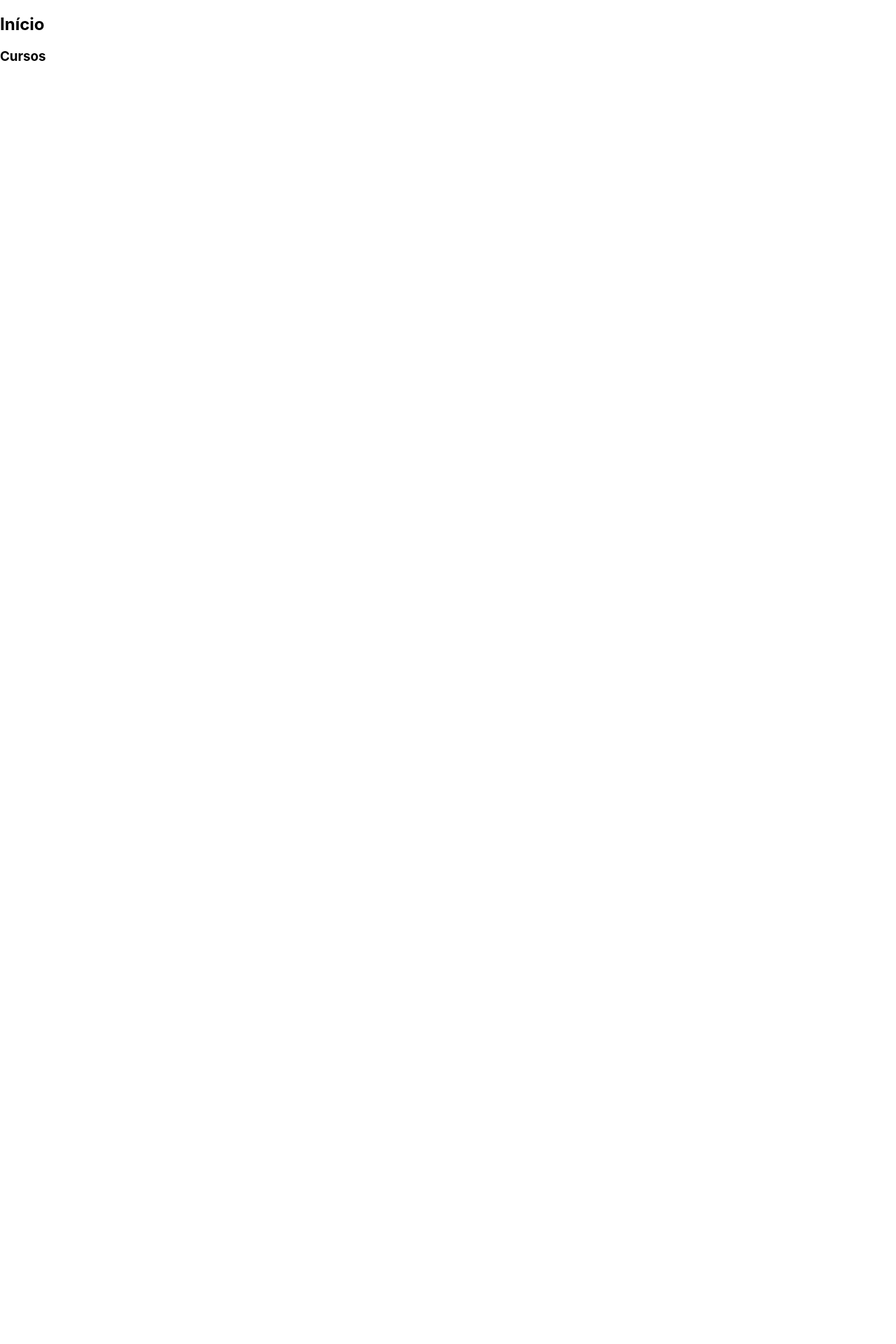
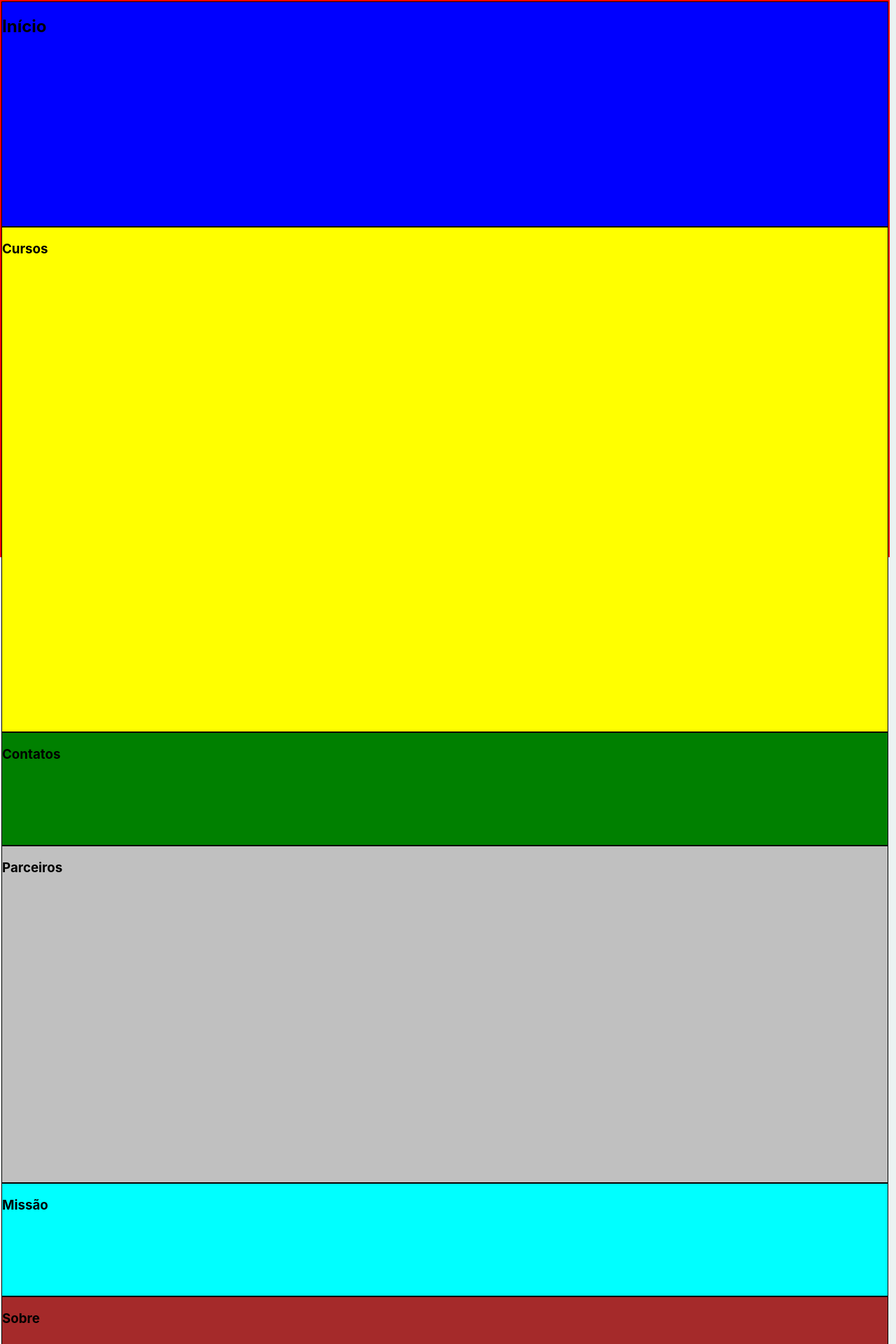
Before and after one commit to princya-oliveira/programacao-scripts, a React (Create React App) app in the folder menu_horizontal/: page / in a window 1280 px wide. Shown: the top 1920 px of the page at 70% size. Before the commit the page ends 800 px from the top, so only its background shows below. Built offline with nearby package versions, Linux system fonts and the light colour scheme.

Commit message:
(07/08) criando seções

```diff
--- a/menu_horizontal/src/App.css
+++ /dev/null
@@ -1,38 +0,0 @@
-.App {
-  text-align: center;
-}
-
-.App-logo {
-  height: 40vmin;
-  pointer-events: none;
-}
-
-@media (prefers-reduced-motion: no-preference) {
-  .App-logo {
-    animation: App-logo-spin infinite 20s linear;
-  }
-}
-
-.App-header {
-  background-color: #282c34;
-  min-height: 100vh;
-  display: flex;
-  flex-direction: column;
-  align-items: center;
-  justify-content: center;
-  font-size: calc(10px + 2vmin);
-  color: white;
-}
-
-.App-link {
-  color: #61dafb;
-}
-
-@keyframes App-logo-spin {
-  from {
-    transform: rotate(0deg);
-  }
-  to {
-    transform: rotate(360deg);
-  }
-}
--- /dev/null
+++ b/menu_horizontal/src/componentes/App.css
@@ -0,0 +1,35 @@
+#inicio {
+  height: 40vh;
+  border: 1px solid black;
+  background-color: blue;
+}
+
+#cursos {
+  height: 90vh;
+  border: 1px solid black;
+  background-color: yellow;
+}
+
+#contatos {
+  height: 20vh;
+  border: 1px solid black;
+  background-color: green;
+}
+
+#parceiros {
+  height: 60vh;
+  border: 1px solid black;
+  background-color: silver;
+}
+
+#missao {
+  height: 20vh;
+  border: 1px solid black;
+  background-color: cyan;
+}
+
+#sobre {
+  height: 40vh;
+  border: 1px solid black;
+  background-color: brown;
+}
--- a/menu_horizontal/src/App.js
+++ b/menu_horizontal/src/componentes/App.js
@@ -7,8 +7,25 @@ function App() {
       <section id="inicio">
         <h2>Início</h2>
       </section>
+
       <section id="cursos">
         <h3>Cursos</h3>
+      </section>
+
+      <section id="contatos">
+        <h3>Contatos</h3>
+      </section>
+
+      <section id="parceiros">
+        <h3>Parceiros</h3>
+      </section>
+
+      <section id="missao">
+        <h3>Missão</h3>
+      </section>
+
+      <section id="sobre">
+        <h3>Sobre</h3>
       </section>
     </div>
   );
@@ -23,5 +40,5 @@ Seções:
   3 - contatos
   4 - parceiros
   5 - missão
-  6 - rodapé - footer
+  6 - sobre
 */
--- a/menu_horizontal/src/index.css
+++ b/menu_horizontal/src/index.css
@@ -1,5 +1,9 @@
 body {
+  position: absolute;
+  background-color: rgba(235,243,242,0.993);
+  margin: auto;
   margin: 0;
+  border: 2px solid red;
   font-family: -apple-system, BlinkMacSystemFont, 'Segoe UI', 'Roboto', 'Oxygen',
     'Ubuntu', 'Cantarell', 'Fira Sans', 'Droid Sans', 'Helvetica Neue',
     sans-serif;
@@ -7,6 +11,11 @@ body {
   -moz-osx-font-smoothing: grayscale;
 }
 
+body, html {
+  height: 99vh;
+  width: 99vw;
+}
+
 code {
   font-family: source-code-pro, Menlo, Monaco, Consolas, 'Courier New',
     monospace;
--- a/menu_horizontal/src/index.js
+++ b/menu_horizontal/src/index.js
@@ -1,7 +1,7 @@
 import React from 'react';
 import ReactDOM from 'react-dom';
 import './index.css';
-import App from './App';
+import App from './componentes/App';
 
 ReactDOM.render(
   <div>
```
